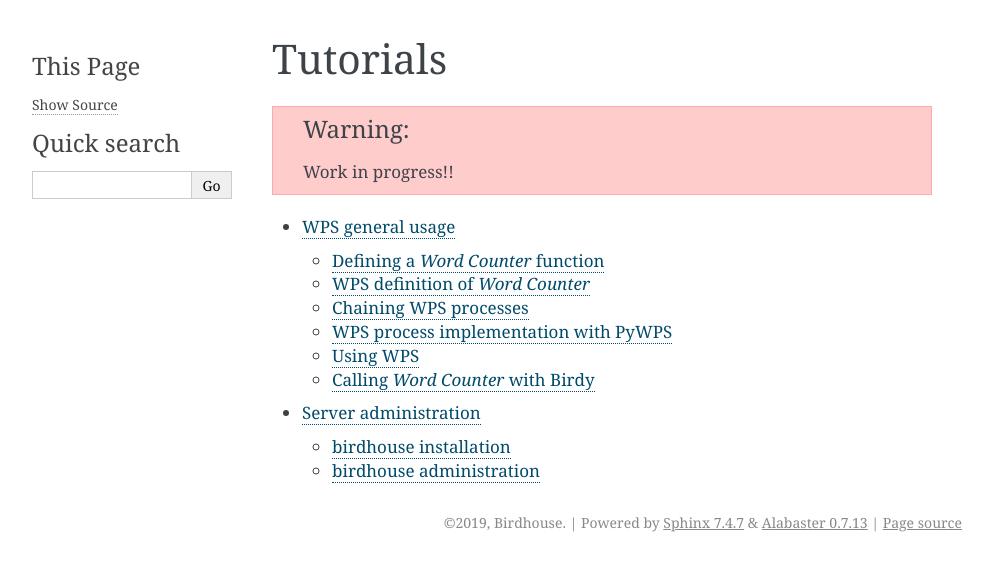
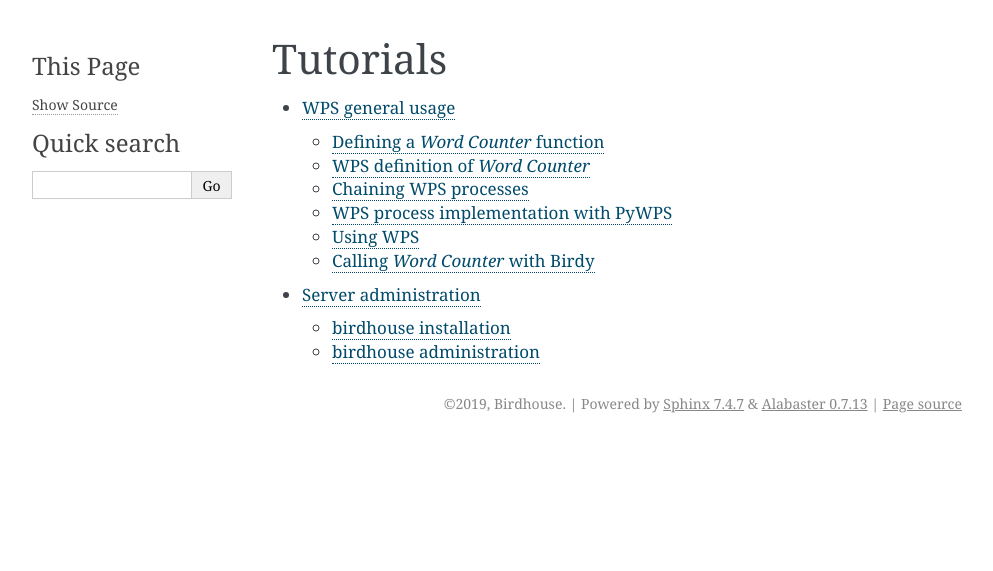
Before and after one commit to bird-house/birdhouse-docs, a Sphinx documentation site: the page built from docs/source/tutorials.rst, in a window 1280 px wide. Shown: the top 571 px of the page, without its empty margins (148-1141 px from the left). Built offline with Sphinx 7.4.7, drawn with Linux system fonts in a browser that asks for light colours; pages that are not in the unit, such as notebooks, are missing from menus.

Commit message:
include extentions

```diff
--- a/docs/source/conf.py
+++ b/docs/source/conf.py
@@ -30,15 +30,20 @@
 # extensions coming with Sphinx (named 'sphinx.ext.*') or your custom
 # ones.
 extensions = [
+    "sphinx.ext.autodoc",
+    "pywps.ext_autodoc"
     'sphinx.ext.intersphinx',
     'sphinx.ext.todo',
     'sphinx.ext.viewcode',
     'sphinxcontrib.bibtex',
     'sphinx.ext.graphviz',
+    "sphinx.ext.imgconverter",
     'docaggregation',
     "nbsphinx",
     'sphinx.ext.mathjax',
+    "IPython.sphinxext.ipython_console_highlighting",
 ]
+
 
 nbsphinx_allow_errors = True
 
--- a/docs/source/tutorials.rst
+++ b/docs/source/tutorials.rst
@@ -3,10 +3,6 @@
 **********
 Tutorials
 **********
-
-.. warning::
-    Work in progress!!
-
 
 .. toctree::
    :maxdepth: 2
```
